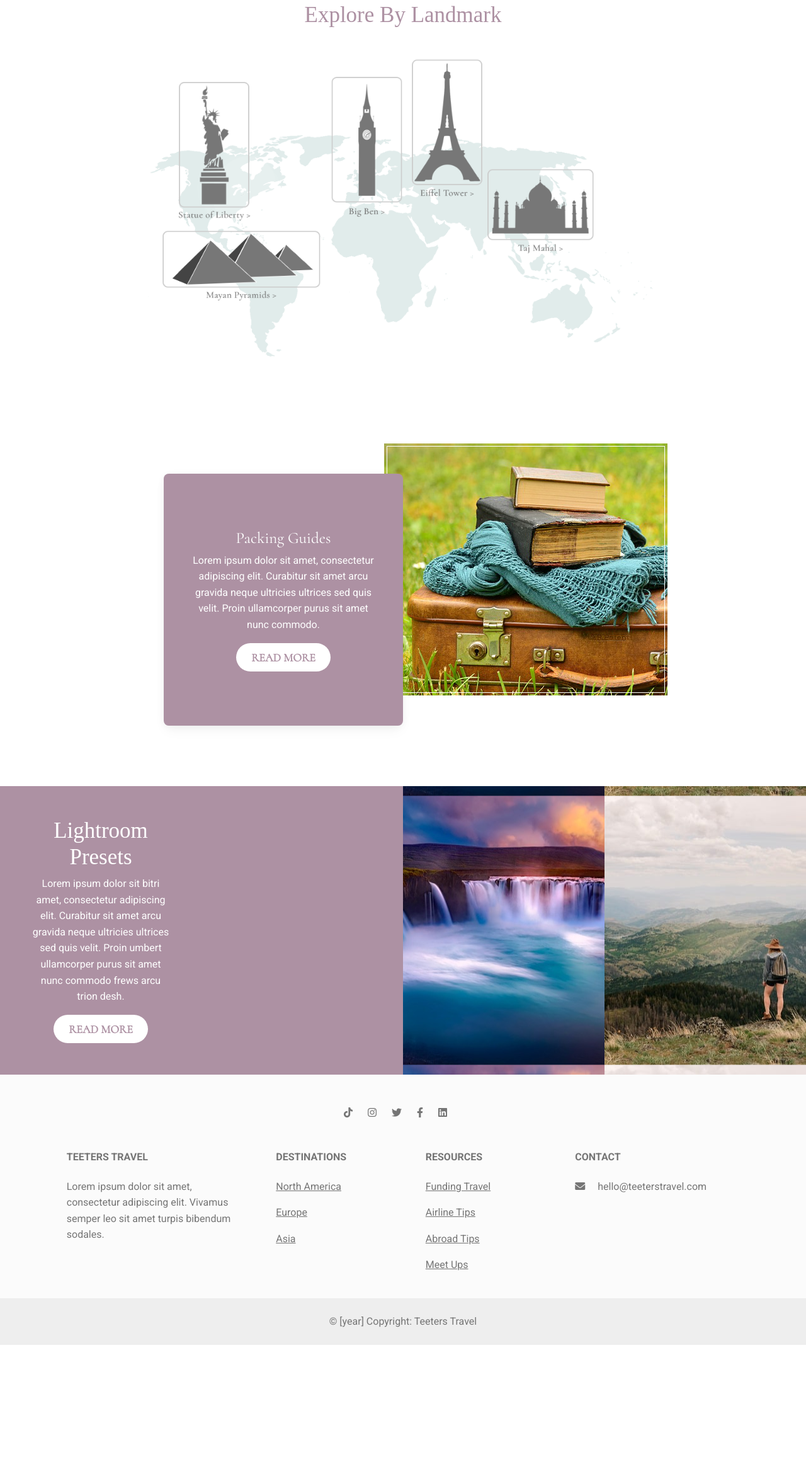
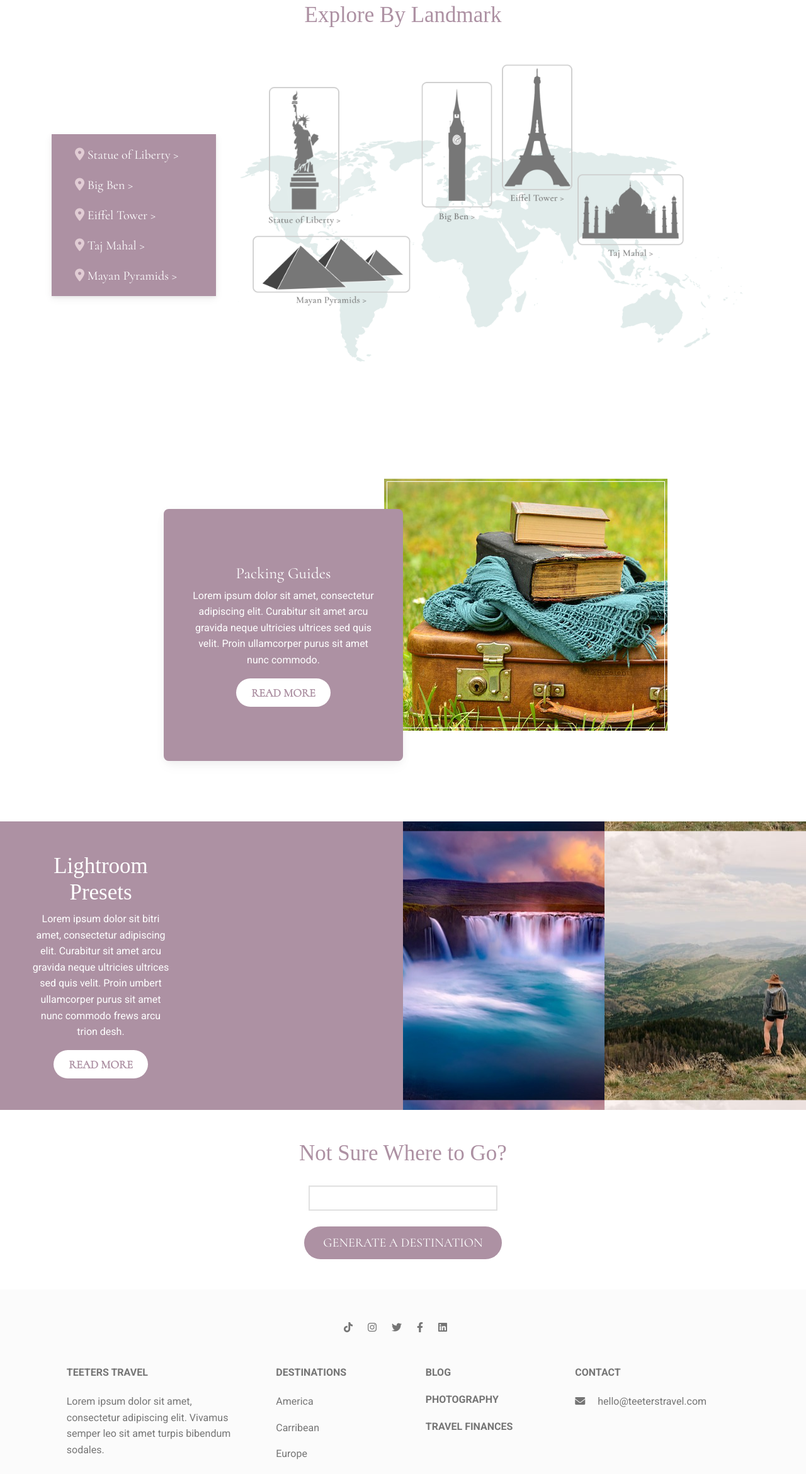
Before and after one commit to kh7722/portfolio-website-two, a website: page index.html in a window 1280 px wide. Shown: the part 2492-4832 px from the top of the page at 63% size. Before the commit the page ends 4627 px from the top, so only its background shows below. Drawn offline with Linux system fonts and the light colour scheme; a web font is replaced by a local one.

Commit message:
JS & Footer

```diff
--- a/custom.js
+++ b/custom.js
@@ -0,0 +1,31 @@
+var NumberOfWords = 10
+
+var words = new BuildArray(NumberOfWords)
+
+// Use the following variables to
+// define your random words:
+words[1] = "California"
+words[2] = "Paris"
+words[3] = "Madagascar"
+words[4] = "Japan"
+words[5] = "Mexico"
+words[6] = "Toronto"
+words[7] = "Barcelona"
+words[8] = "Rome"
+words[9] = "Thailand"
+words[10] = "Spain"
+
+function BuildArray(size){
+this.length = size
+for (var i = 1; i <= size; i++){
+this[i] = null}
+return this
+}
+
+function PickRandomWord(frm) {
+// Generate a random number between 1 and NumberOfWords
+var rnd = Math.ceil(Math.random() * NumberOfWords)
+
+// Display the word inside the text box
+frm.WordBox.value = words[rnd]
+}
--- a/index.html
+++ b/index.html
@@ -9,7 +9,7 @@
 <link rel="icon" href="img/mdb-favicon.ico" type="image/x-icon" />
 
 <!-- JS -->
-<link rel="stylesheet" href="/custom.js"/>
+<script src="/custom.js"></script>
 
 
 <!-- Font Awesome -->
@@ -281,15 +281,53 @@ aria-label="Toggle navigation"
 </div>
 </div>
 <!-- Carousel wrapper -->
+<!-- Carousel wrapper -->
 
 <!-- Content Block 3 -->
 
 <!-- Content Block 6 -->
 
-<div class="content-block-6">
+<div class="content-block-6 py-5">
+  <div class="container">
+    <h2 class="text-center">Explore By Landmark</h2>
+  <div class="row justify-content-center">
+    <div class="col-md-3 align-self-center">
+    <div class="map-menu">
+      <nav class="navbar navbar-expand-lg navbar-light">
+        <div class="container-fluid">
+        <!-- Collapsible wrapper -->
+        <!-- Links -->
+        <ul class="navbar-nav mb-2 mb-lg-0">
+        <li class="nav-item">
+          <a class="nav-link" href="#"><i class="fa-solid fa-location-dot"></i> Statue of Liberty ></a>
+        </li>
+        <li class="nav-item">
+          <a class="nav-link" href="#"><i class="fa-solid fa-location-dot"></i> Big Ben ></a>
+          </li>
+        <li class="nav-item">
+        <a class="nav-link" href="#"><i class="fa-solid fa-location-dot"></i> Eiffel Tower ></a>
+        </li>
+        <li class="nav-item">
+        <a class="nav-link" href="#"><i class="fa-solid fa-location-dot"></i> Taj Mahal ></a>
+        </li>
+        <li class="nav-item">
+          <a class="nav-link" href="#"><i class="fa-solid fa-location-dot"></i> Mayan Pyramids ></a>
+          </li>
+        </ul>
+        <!-- Links -->
+        </div>
+        <!-- Collapsible wrapper -->
+
+
+        <!-- Right elements -->
+
+        <!-- Container wrapper -->
+        </nav>
+    </div>
+    </div>
+    <div class="col-md-9">
   <div class="tba-destinations text-center py-5">
   <div class="tba-wrapper">
-  <h2 class="mb-5">Explore By Landmark</h2>
   <div class="dest-map">
   <script>
                 jQuery(document).ready(function($) {
@@ -315,6 +353,9 @@ aria-label="Toggle navigation"
   </div>
   </div>
   </div>
+  </div>
+  </div>
+</div>
   </div>
 
   <!-- Content Block 6 -->
@@ -373,7 +414,15 @@ aria-label="Toggle navigation"
 
 <!-- Content Block 5 -->
 
-
+<!-- Content Block 7 -->
+<div class="content-block-7 py-5">
+<h2 class="text-center">Not Sure Where to Go?</h2>
+<form name="WordForm">
+<input type=text name="WordBox" id="wordbox"><br>
+<input type=button value="Generate a Destination" onClick="PickRandomWord(document.WordForm);" id="button">
+</form>
+</div>
+<!-- Content Block 7 -->
 
 
 <!-- Footer -->
@@ -423,13 +472,13 @@ aria-label="Toggle navigation"
   Destinations
 </h6>
 <p>
-  <a href="#!" class="text-reset">North America</a>
+  <a href="#!" class="text-reset">America</a>
+</p>
+<p>
+  <a href="#!" class="text-reset">Carribean</a>
 </p>
 <p>
   <a href="#!" class="text-reset">Europe</a>
-</p>
-<p>
-  <a href="#!" class="text-reset">Asia</a>
 </p>
 </div>
 <!-- Grid column -->
@@ -437,21 +486,19 @@ aria-label="Toggle navigation"
 <!-- Grid column -->
 <div class="col-md-3 col-lg-2 col-xl-2 mx-auto mb-4">
 <!-- Links -->
-<h6 class="text-uppercase fw-bold mb-4">
-  Resources
+
+<a href="#"><h6 class="text-uppercase fw-bold mb-4">
+  Blog
+</h6></a>
+<a href="#"><h6 class="text-uppercase fw-bold mb-4">
+  Photography
+</h6></a>
 </h6>
-<p>
-  <a href="#!" class="text-reset">Funding Travel</a>
-</p>
-<p>
-  <a href="#!" class="text-reset">Airline Tips</a>
-</p>
-<p>
-  <a href="#!" class="text-reset">Abroad Tips</a>
-</p>
-<p>
-  <a href="#!" class="text-reset">Meet Ups</a>
-</p>
+<a href="#"><h6 class="text-uppercase fw-bold mb-4">
+  Travel Finances
+</h6></a>
+
+
 </div>
 <!-- Grid column -->
 
@@ -461,7 +508,7 @@ aria-label="Toggle navigation"
 <h6 class="text-uppercase fw-bold mb-4">Contact</h6>
 <p>
   <i class="fas fa-envelope me-3"></i>
-  hello@teeterstravel.com
+  <a href="mailto:">hello@teeterstravel.com</a>
 </p>
 </div>
 <!-- Grid column -->
@@ -473,7 +520,7 @@ aria-label="Toggle navigation"
 
 <!-- Copyright -->
 <div class="text-center p-4" style="background-color: rgba(0, 0, 0, 0.05);">
-© [year] Copyright: Teeters Travel
+© 2023 Copyright: Teeters Travel
 </div>
 <!-- Copyright -->
 </footer>
--- a/scss/custom.scss
+++ b/scss/custom.scss
@@ -321,12 +321,94 @@ a {
 /* Content Block 6 */
 
 .content-block-6 {
-@media(max-width:767px) {
-  img {
-    display: none !important;
+  .map-menu {
+    background-color: $primary;
+
+    .navbar-nav {
+      flex-direction: column;
   }
+
+  li a {
+    color: #fff;
+    font-family: $secondary-font;
+    font-size: 20px;
+
+    &:hover {
+color: $accent-two;
+    }
+  }
+
+  .fa-location-dot {
+    color: $accent-two;
+}
+  }
+
+
+
+  @media (max-width: 767px) {
+    img {
+      display: none !important;
+    }
+  }
+}
+
+/* Content Block 6 */
+
+/* Content Block 7 */
+
+.content-block-7 {
+body {
+  font-family: $secondary-font;
+  font-size: 20px;
+  margin: 0 auto;
+  max-width: 960px;
+  padding: 40px 10px;
+  line-height: 1.65em;
+  color: #fff;
+  font-weight: 300;
+}
+
+#wordbox {
+    margin: 30px auto 0;
+    display: block;
+    width: 300px;
+    height: 40px;
+    font-size: 30px;
+    text-align: center;
+    background: #fff;
+    border-radius: 0px;
+    color: #black;
+    border: 2px solid #e1e1e1;
+    font-family: $secondary-font;
+}
+
+#button {
+  background: $primary;
+    border: 0;
+    color: #fff;
+    font-family: $secondary-font;
+    font-size: 20px;
+    padding-top: 10px;
+    padding-bottom: 10px;
+    padding-left: 30px;
+    padding-right: 30px;
+    cursor: pointer;
+    margin: 0px auto;
+    display: block;
+    border-radius: 100px;
+    text-transform: uppercase;
 }
 }
 
 
-/* Content Block 6 */
+/* Content Block 7 */
+
+
+/* Footer */
+footer {
+a {
+  text-decoration: none;
+  color: #757575;
+}
+}
+/* Footer */
```
Also changed, not shown: css/custom.min.css.
